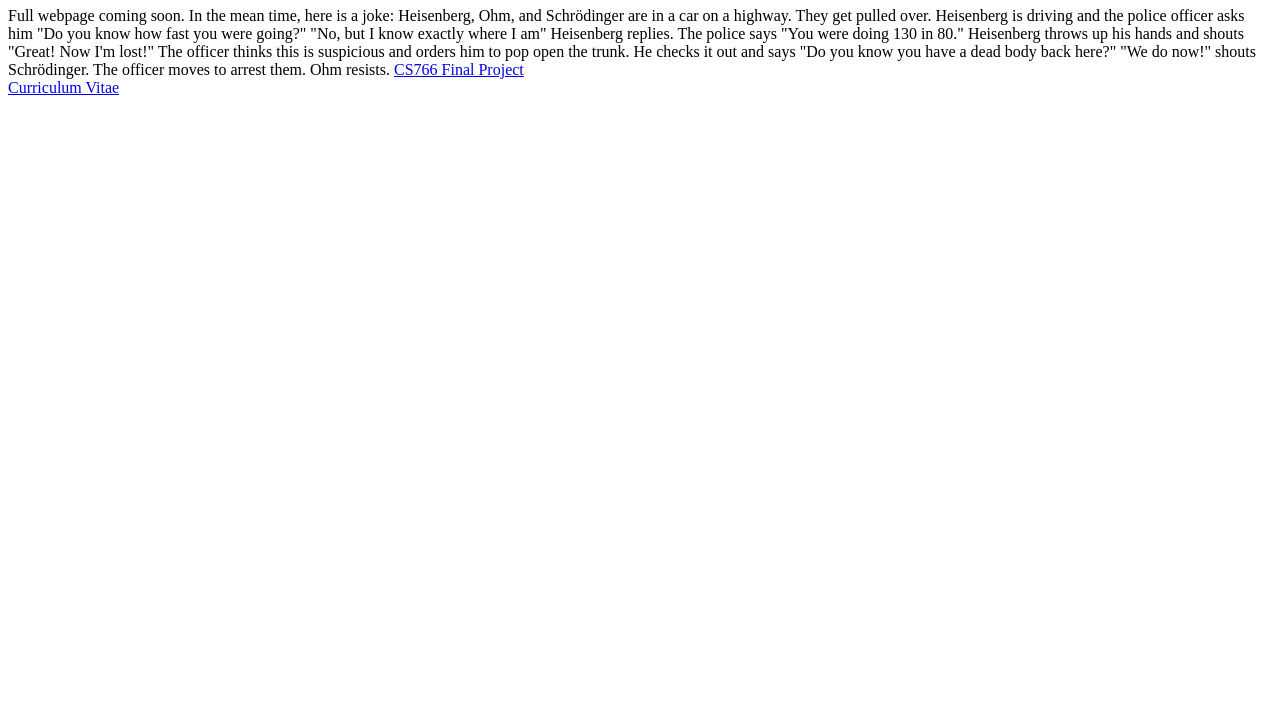
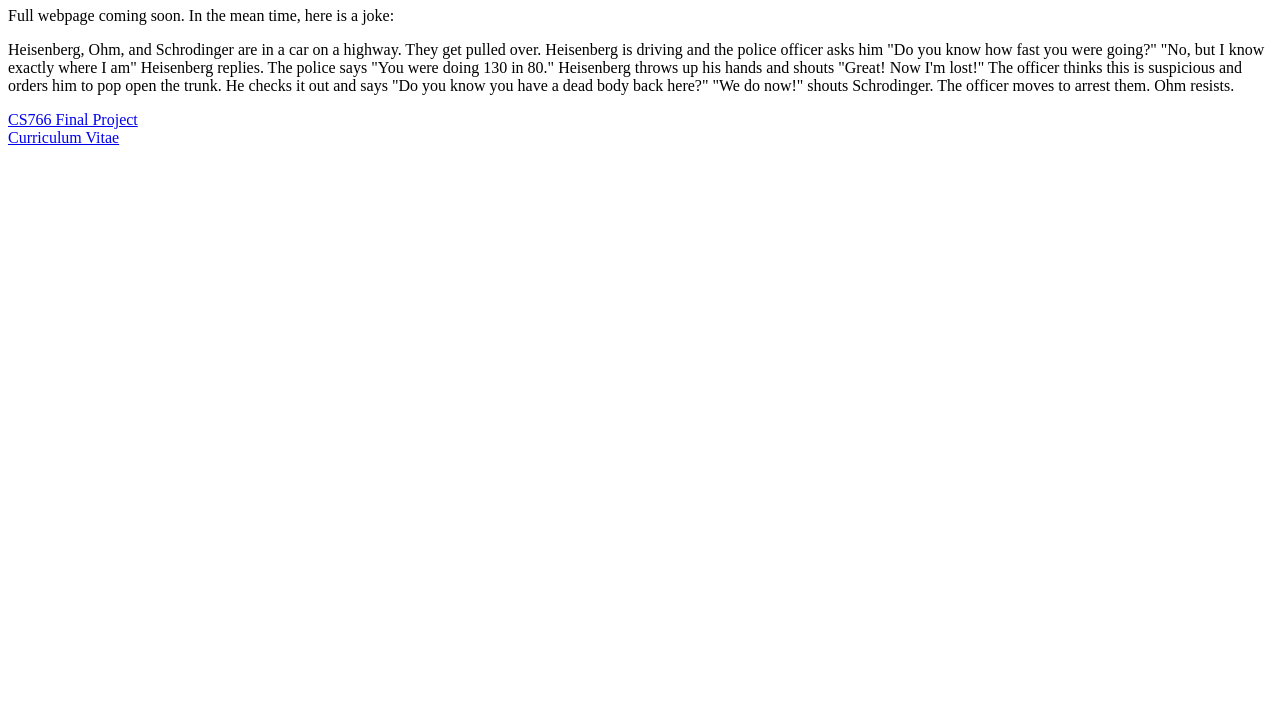
Before and after one commit to ajwatras2/ajwatras.github.io, a plain HTML site: page index.html in a window 1280 px wide. Shown: the part 73-800 px from the top of the page. Drawn offline with Linux system fonts and the light colour scheme.

Commit message:
Fixed some formatting issues

```diff
--- a/index.html
+++ b/index.html
@@ -9,9 +9,9 @@
 
 <h1> Alex J Watras </h1>
 
-Full webpage coming soon. In the mean time, here is a joke:
+<p>Full webpage coming soon. In the mean time, here is a joke:</p>
 
-Heisenberg, Ohm, and Schrödinger are in a car on a highway. They get pulled over. Heisenberg is driving and the police officer asks him "Do you know how fast you were going?"
+<p>Heisenberg, Ohm, and Schrodinger are in a car on a highway. They get pulled over. Heisenberg is driving and the police officer asks him "Do you know how fast you were going?"
 
 "No, but I know exactly where I am" Heisenberg replies.
 
@@ -19,9 +19,9 @@ The police says "You were doing 130 in 80." Heisenberg throws up his hands and s
 
 The officer thinks this is suspicious and orders him to pop open the trunk. He checks it out and says "Do you know you have a dead body back here?"
 
-"We do now!" shouts Schrödinger.
+"We do now!" shouts Schrodinger.
 
-The officer moves to arrest them. Ohm resists.
+The officer moves to arrest them. Ohm resists.</p>
 
 
 
```
